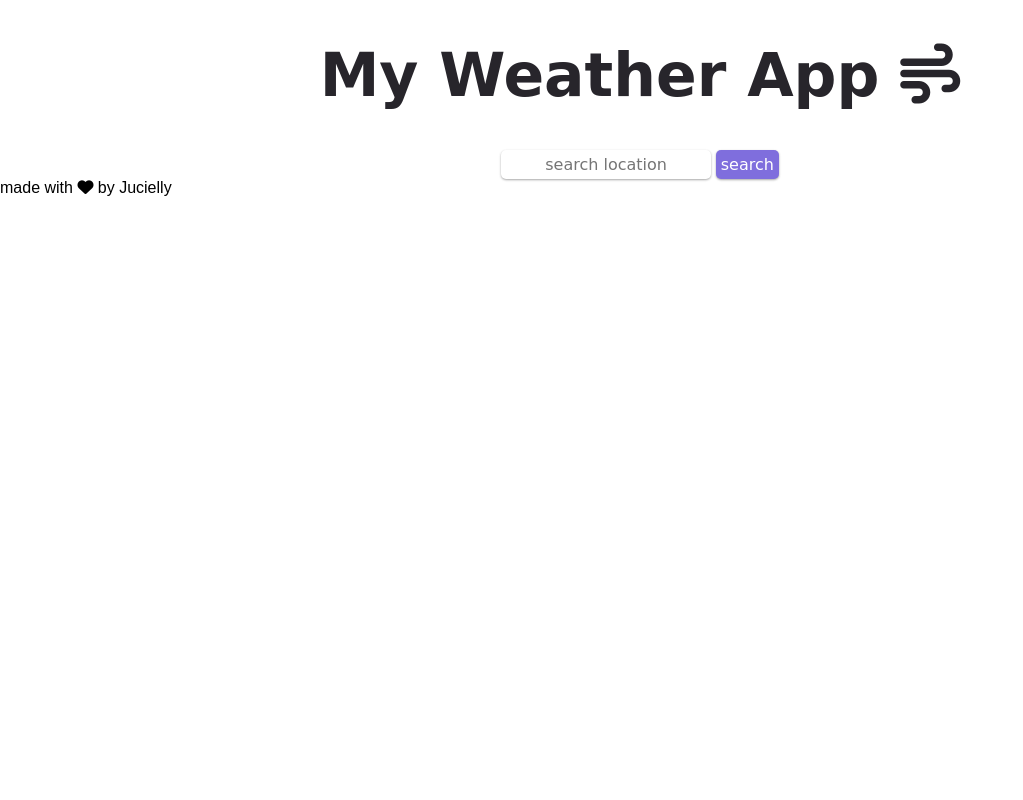
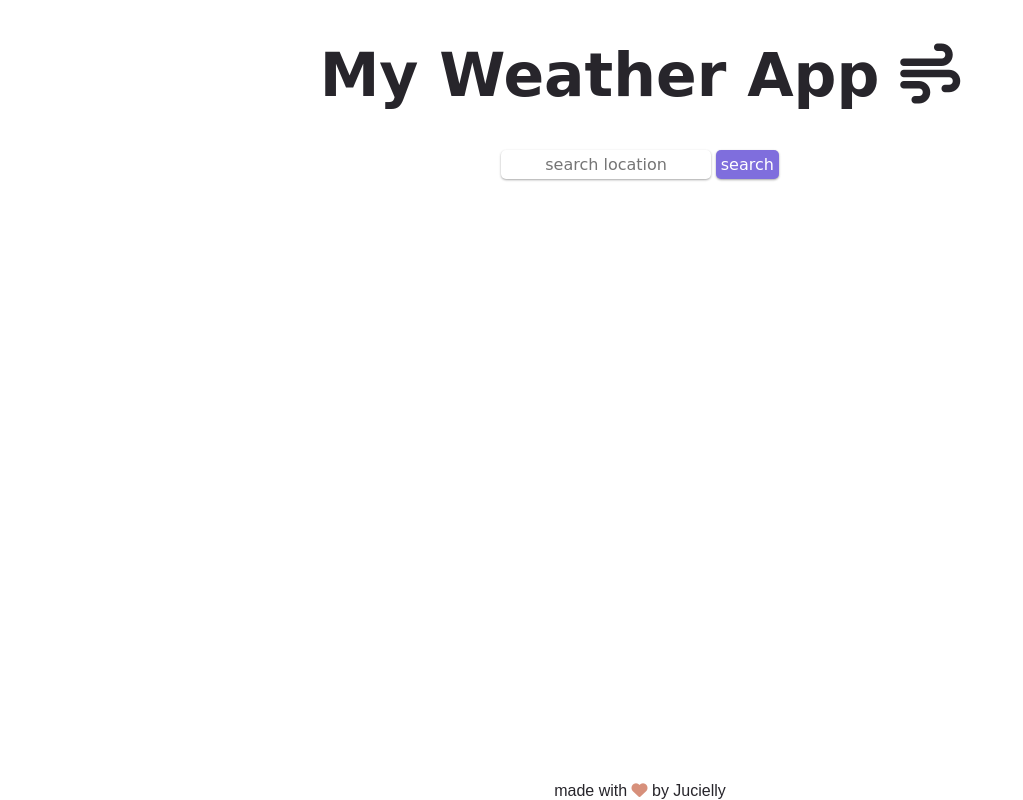
Before and after one commit to jucielly/weather-app, a website: page index.html in a window 1280 px wide. Shown: the whole page, without its empty margins (0-1023 px from the left). Drawn offline with Linux system fonts and the light colour scheme; a web font is replaced by a local one.

Commit message:
footer and mains style

```diff
--- /dev/null
+++ b/css/layout/footer.scss
@@ -0,0 +1,11 @@
+.footer {
+  @include display-flex();
+}
+
+.footer-message {
+  color: $font-collor;
+}
+
+.fa-heart{
+  color: #D7907B;
+}
--- a/css/layout/main.scss
+++ b/css/layout/main.scss
@@ -1,3 +1,8 @@
+body {
+  @include display-flex();
+  flex-direction: column;
+  min-height: 100vh;
+}
 .main {
-  @include display-flex();
+  flex-grow: 1;
 }
--- a/css/style.scss
+++ b/css/style.scss
@@ -3,3 +3,5 @@
 @import "base/normalize";
 
 @import "layout/header";
+@import "layout/main";
+@import "layout/footer";
```
Also changed, not shown: index.html (+1 -0 lines), css/style.css, 1 other file.
